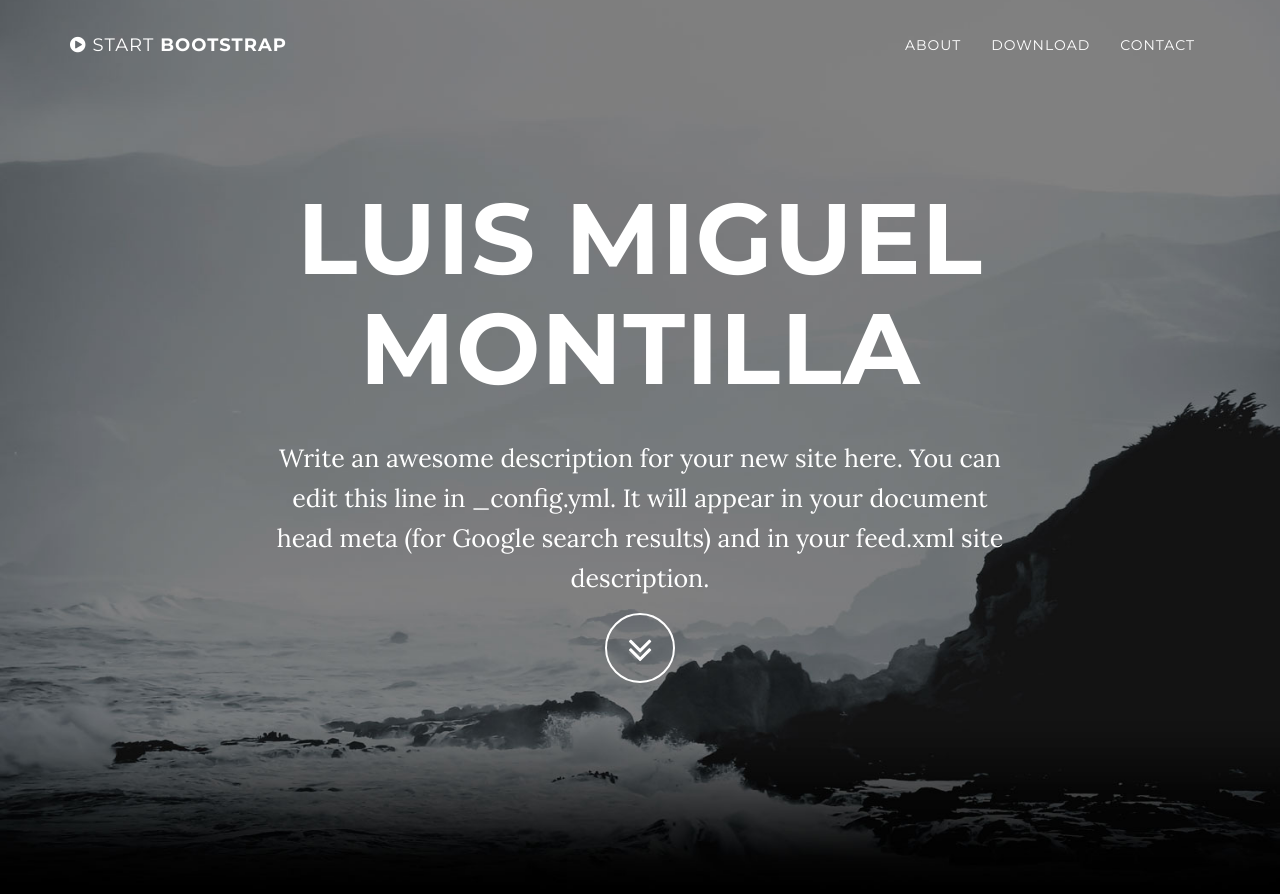
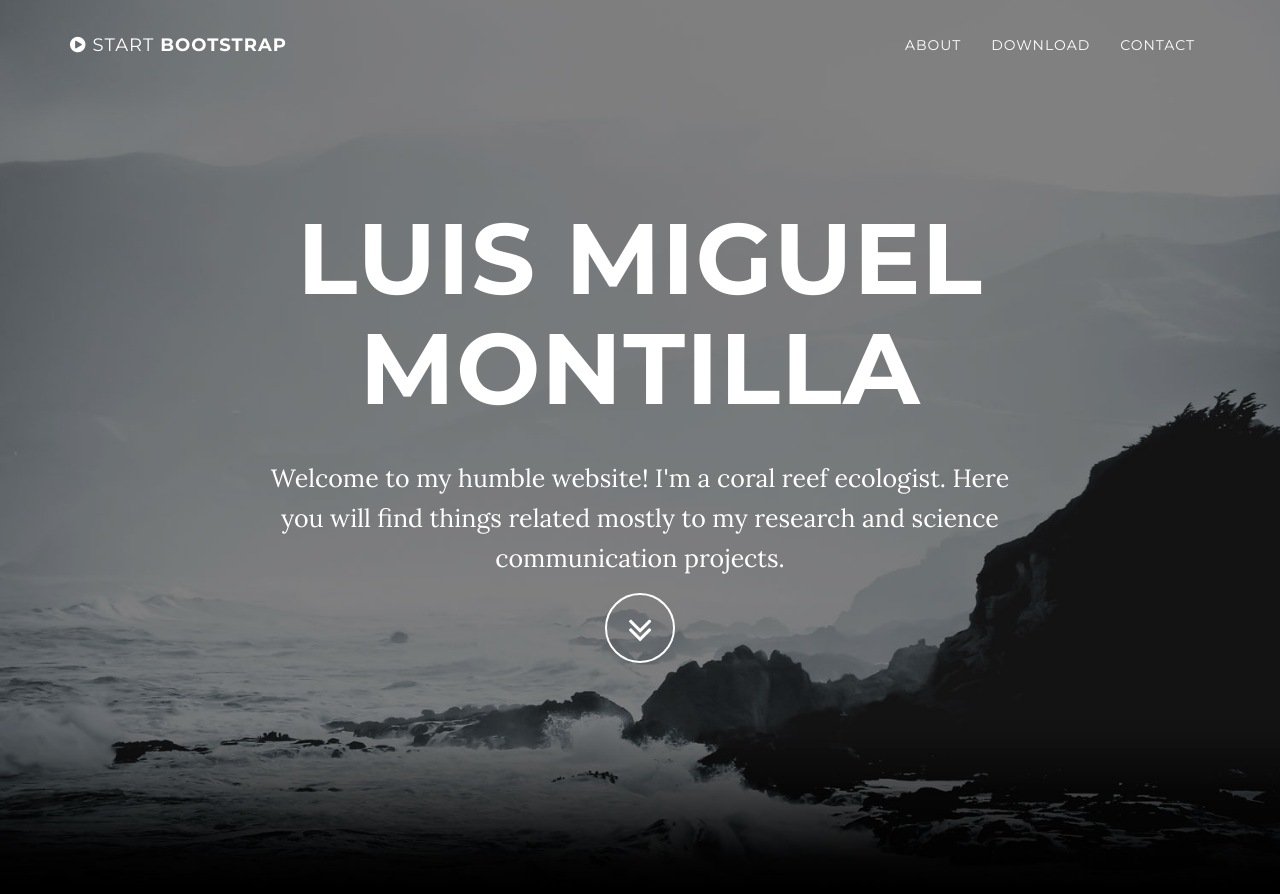
Before and after one commit to ejvalero/luismmontilla.github.io, a Jekyll site: the page built from index.html, in a window 1280 px wide and 900 px high. Shown: the top 894 px of the window. Built offline with Jekyll 4.4.1, drawn with Linux system fonts in a browser that asks for light colours.

Commit message:
Update _config.yml

```diff
--- a/_config.yml
+++ b/_config.yml
@@ -2,7 +2,7 @@
 title: Luis Miguel Montilla
 email: luismmontilla@gmail.com
 url: https://luismmontilla.github.io/
-description: "Write an awesome description for your new site here. You can edit this line in _config.yml. It will appear in your document head meta (for Google search results) and in your feed.xml site description."
+description: Welcome to my humble website! I'm a coral reef ecologist. Here you will find things related mostly to my research and science communication projects.
 
 # Color settings (hex-codes without the leading hash-tag)
 color:
```
